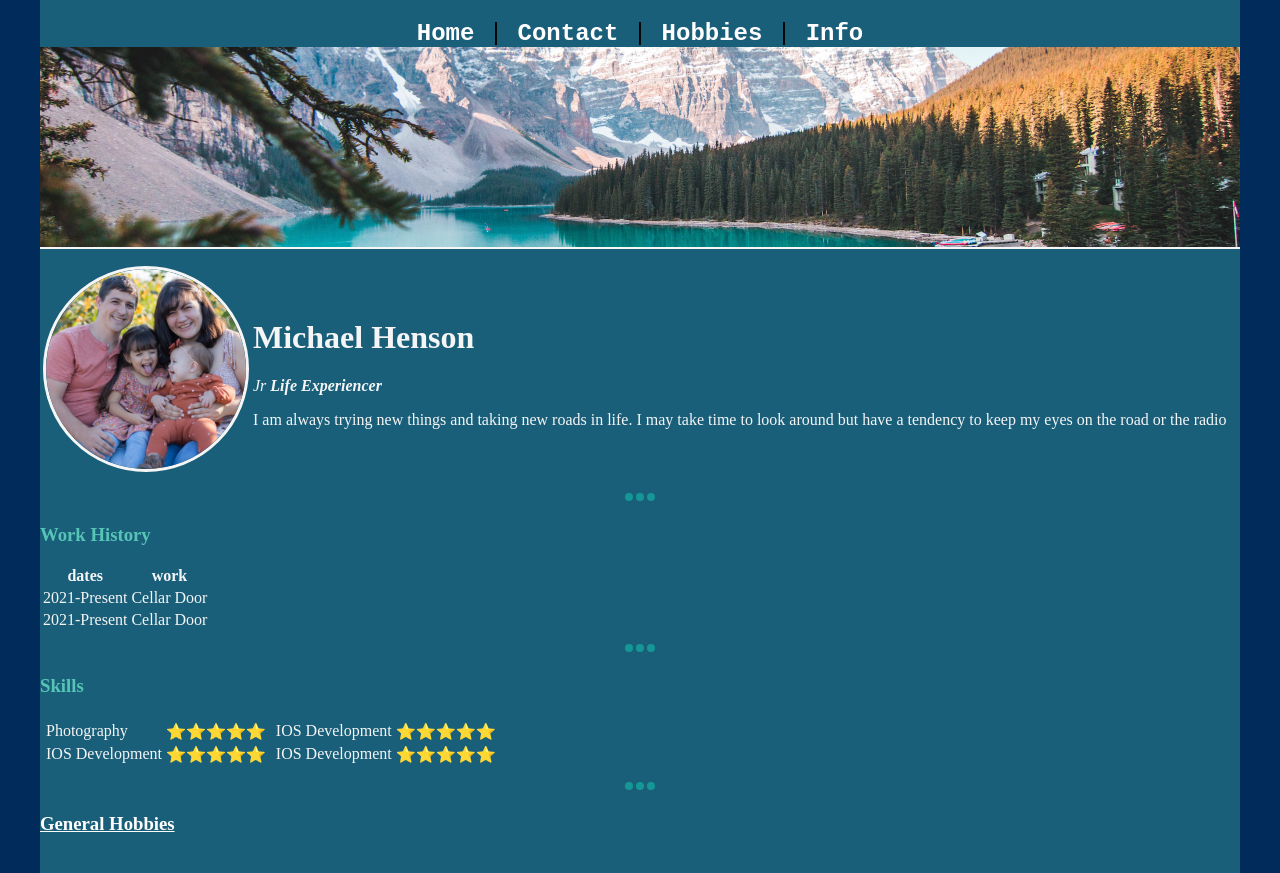
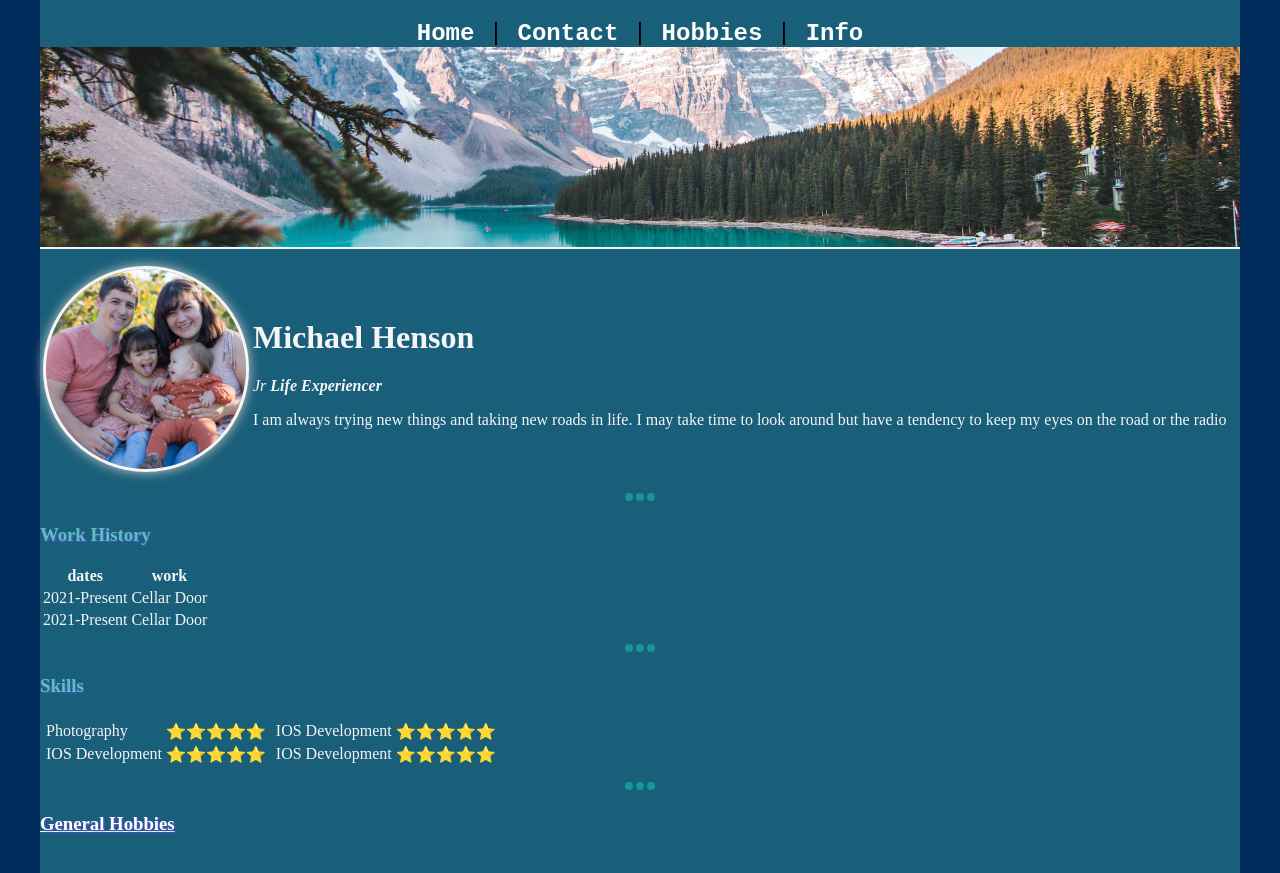
Before and after one commit to UglyAvatar/Udemycourse, a plain HTML site: page index.html in a window 1280 px wide. Drawn offline with Linux system fonts and the light colour scheme.

Commit message:
endofsection4 (#3)
Co-authored-by: MichaelHenson

```diff
--- a/style.css
+++ b/style.css
@@ -47,6 +47,7 @@ hr {
     border-radius: 100%;
     image-resolution: 200px 200px;
     width: 200px;
+    filter: drop-shadow(0 0 0.35rem rgb(206, 205, 205));
 }
 
 a:hover {
@@ -58,6 +59,7 @@ a:visited {
 }
 h3 {
     color: #57C5B6;
+    text-shadow: 1px 1px 2px rgb(86, 81, 222);
 }
 p, table{
     color: whitesmoke;
```
